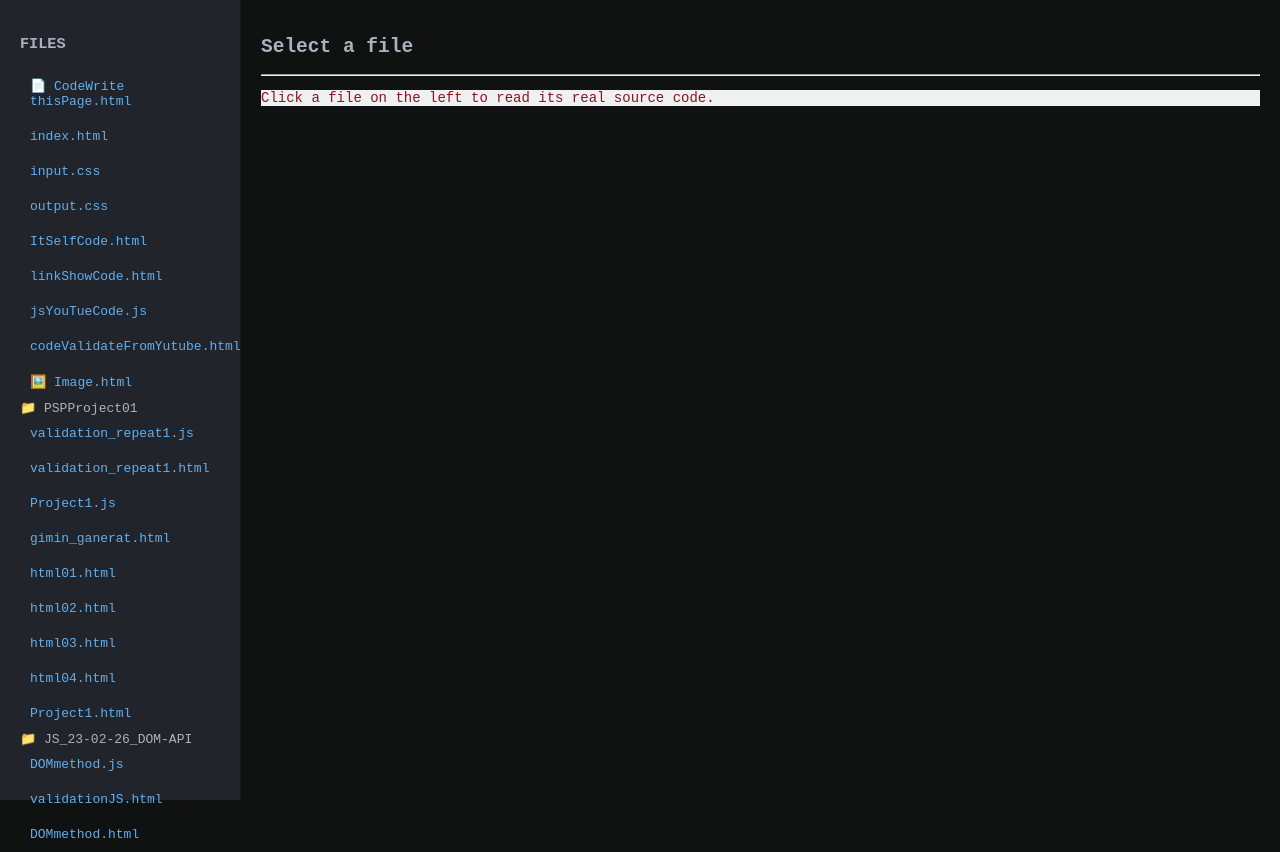
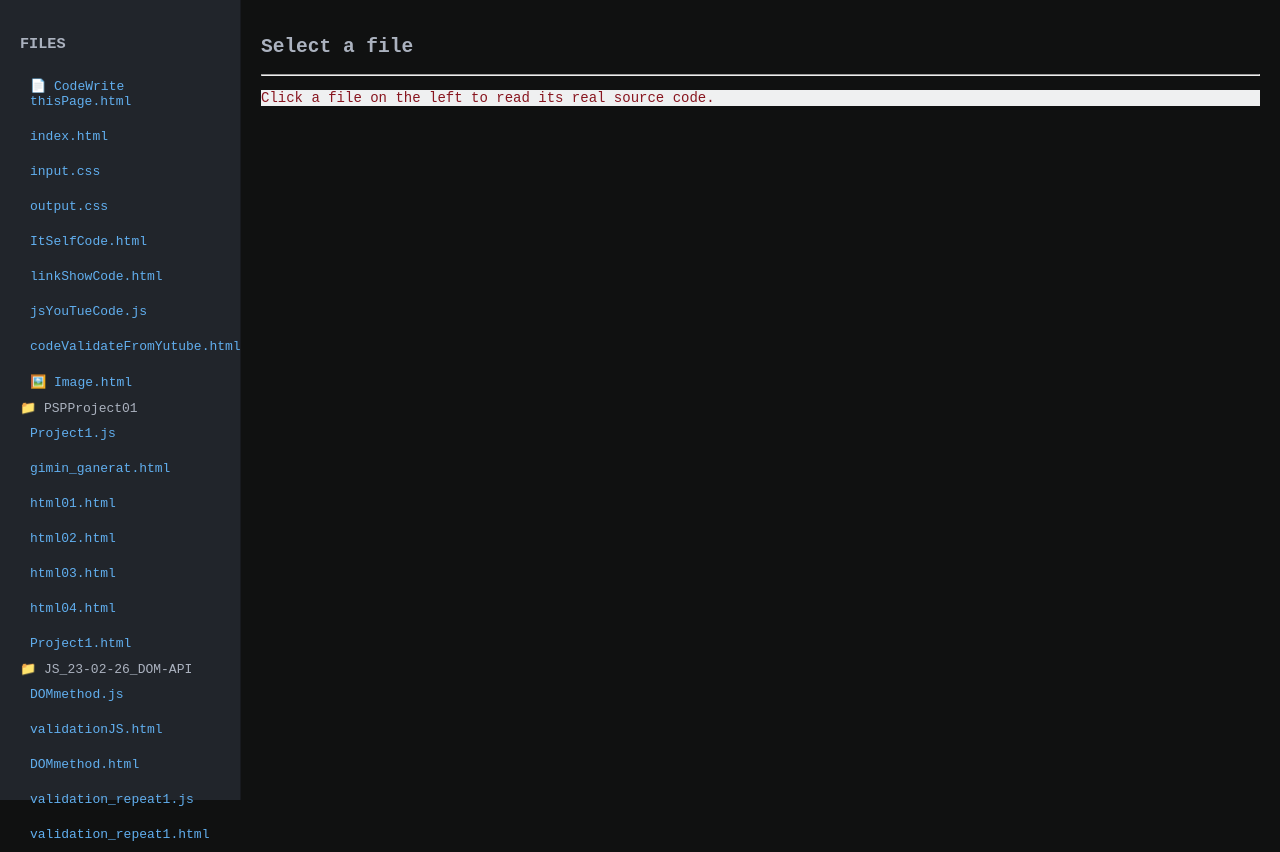
Before and after one commit to Sopheak007661/SOPHEAKJS_index, a plain HTML site: page CheckCode1.html in a window 1280 px wide. Drawn offline with Linux system fonts and the light colour scheme.

Commit message:
init commit2

```diff
--- a/CheckCode1.html
+++ b/CheckCode1.html
@@ -28,8 +28,6 @@
         <div class="file-link" onclick="loadFile('image.html')">🖼️ Image.html</div>
 
         <div class="folder-name">📁 PSPProject01</div>
-        <div class="file-link" onclick="loadFile('PSPProject01/validation_repeat1.js')">validation_repeat1.js</div>
-        <div class="file-link" onclick="loadFile('PSPProject01/validation_repeat1.html')">validation_repeat1.html</div>
         <div class="file-link" onclick="loadFile('PSPProject01/Project1.js')">Project1.js</div>
         <div class="file-link" onclick="loadFile('PSPProject01/gimin_ganerat.html')">gimin_ganerat.html</div>
         <div class="file-link" onclick="loadFile('PSPProject01/html01.html')">html01.html</div>
@@ -41,7 +39,8 @@
         <div class="file-link" onclick="loadFile('JS_23-02-26_DOM-API/DOMmethod.js')">DOMmethod.js</div>
         <div class="file-link" onclick="loadFile('JS_23-02-26_DOM-API/validationJS.html')">validationJS.html</div>
         <div class="file-link" onclick="loadFile('JS_23-02-26_DOM-API/DOMmethod.html')">DOMmethod.html</div>
-
+                <div class="file-link" onclick="loadFile('JS_23-02-26_DOM-API_repeat1.js')">validation_repeat1.js</div>
+        <div class="file-link" onclick="loadFile('JS_23-02-26_DOM-API/validation_repeat1.html')">validation_repeat1.html</div>
     </div>
 
     <div class="content">
```
